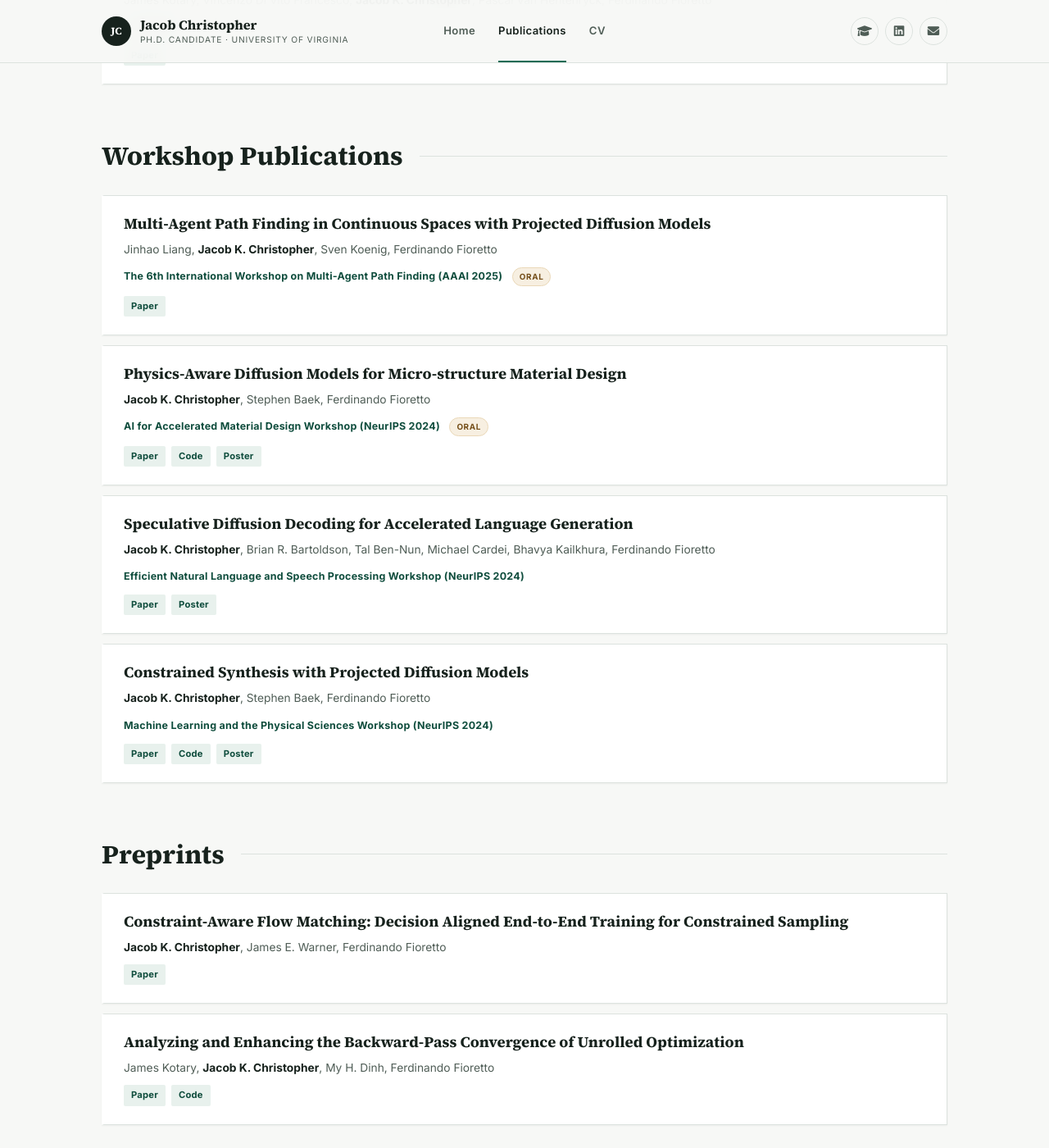
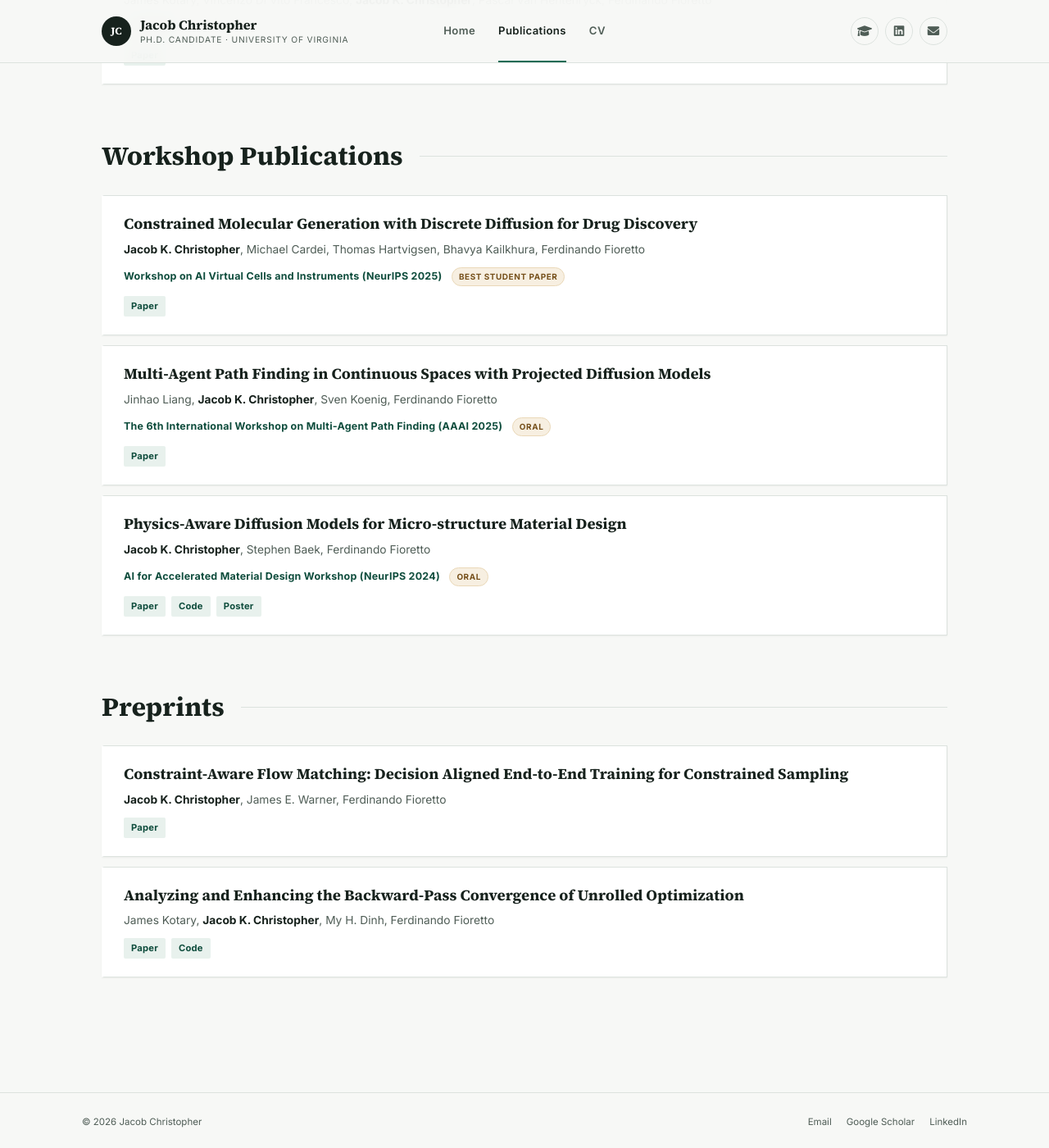
Before and after one commit to jacobchristopher/jacobchristopher.github.io, a Jekyll site: the page built from publications.md, in a window 1280 px wide and 1400 px high, scrolled down 1779 px. Shown: the whole window at 82% size. Built offline with Jekyll 4.4.1, drawn with Linux system fonts in a browser that asks for light colours.

Commit message:
resume refresh

```diff
--- a/publications.md
+++ b/publications.md
@@ -109,6 +109,16 @@ title: Publications
     <h2 class="section-title">Workshop Publications</h2>
     <ul class="publication-list">
         <li class="publication-item">
+            <div class="publication-title">Constrained Molecular Generation with Discrete Diffusion for Drug Discovery</div>
+            <div class="publication-authors"><span class="highlight">Jacob K. Christopher</span>, Michael Cardei, Thomas Hartvigsen, Bhavya Kailkhura, Ferdinando Fioretto</div>
+            <div class="publication-venue">Workshop on AI Virtual Cells and Instruments (NeurIPS 2025)</div>
+            <div class="publication-award">Best Student Paper</div>
+            <div class="publication-links">
+                <a href="https://ai4d3.github.io/2025/papers/18_Constrained_Molecular_Gener.pdf" target="_blank">Paper</a>
+            </div>
+        </li>
+
+        <li class="publication-item">
             <div class="publication-title">Multi-Agent Path Finding in Continuous Spaces with Projected Diffusion Models</div>
             <div class="publication-authors">Jinhao Liang, <span class="highlight">Jacob K. Christopher</span>, Sven Koenig, Ferdinando Fioretto</div>
             <div class="publication-venue">The 6th International Workshop on Multi-Agent Path Finding (AAAI 2025)</div>
@@ -132,29 +142,6 @@ title: Publications
           </div>
       </li>
 
-        <li class="publication-item">
-            <div class="publication-title">Speculative Diffusion Decoding for Accelerated Language Generation</div>
-            <div class="publication-authors"><span class="highlight">Jacob K. Christopher</span>, Brian R. Bartoldson, Tal Ben-Nun, Michael Cardei, Bhavya Kailkhura, Ferdinando Fioretto</div>
-            <div class="publication-venue">Efficient Natural Language and Speech Processing Workshop (NeurIPS 2024)</div>
-            <div class="publication-links">
-                <a href="https://neurips2024-enlsp.github.io/papers/paper_68.pdf" target="_blank">Paper</a>
-                <span class="separator">|</span>
-                <a href="https://neurips.cc/virtual/2024/poster/106484" target="_blank">Poster</a>
-            </div>
-        </li>
-
-        <li class="publication-item">
-            <div class="publication-title">Constrained Synthesis with Projected Diffusion Models</div>
-            <div class="publication-authors"><span class="highlight">Jacob K. Christopher</span>, Stephen Baek, Ferdinando Fioretto</div>
-            <div class="publication-venue">Machine Learning and the Physical Sciences Workshop (NeurIPS 2024)</div>
-            <div class="publication-links">
-                <a href="https://arxiv.org/abs/2402.03559" target="_blank">Paper</a>
-                <span class="separator">|</span>
-                <a href="https://github.com/RAISELab-atUVA/Projected-Diffusion" target="_blank">Code</a>
-                <span class="separator">|</span>
-                <a href="https://neurips.cc/virtual/2024/poster/100112" target="_blank">Poster</a>
-            </div>
-        </li>
 
       </ul>
 </div>
```
